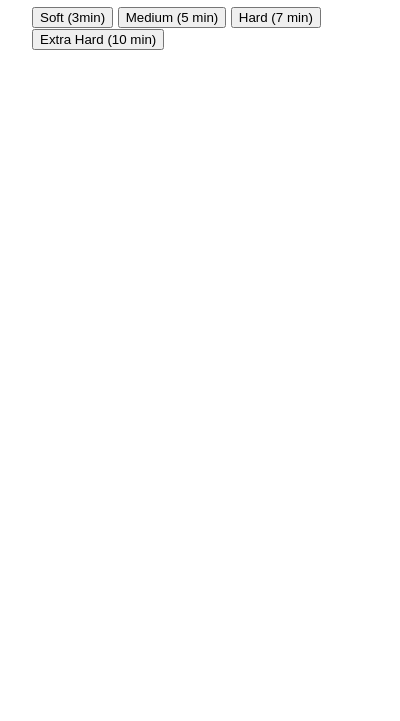
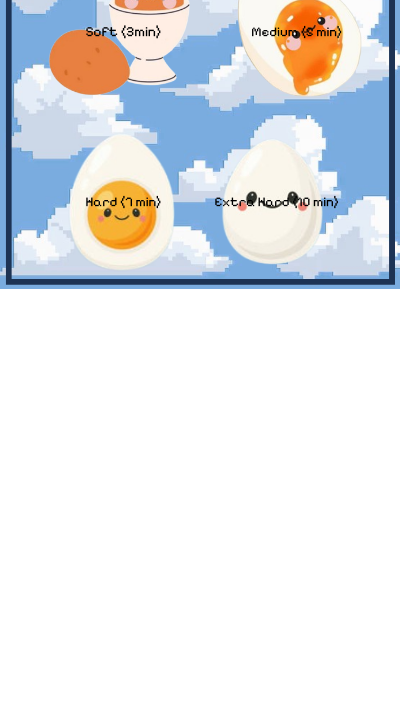
Before and after one commit to maryamzarin/EggyTimer, an Electron app: page src/pages/menu.html in a window 400 px wide. Shown: the part 144-865 px from the top of the page. Before the commit the page ends 844 px from the top, so only its background shows below. Drawn offline with Linux system fonts and the light colour scheme; files that its build step writes are made by us from their sources.

Commit message:
format html and css for landing and menu page

```diff
--- a/src/index.css
+++ b/src/index.css
@@ -1,7 +1,7 @@
 body {
-  font-family: -apple-system, BlinkMacSystemFont, 'Segoe UI', Roboto, Helvetica,
+  font-family: 'Pixelify Sans',-apple-system, BlinkMacSystemFont, 'Segoe UI', Roboto, Helvetica,
     Arial, sans-serif;
-  margin: auto;
-  max-width: 38rem;
-  padding: 2rem;
+    margin: auto;
+    max-width: 38rem;
+
 }
--- a/src/index.js
+++ b/src/index.js
@@ -9,8 +9,9 @@ if (require('electron-squirrel-startup')) {
 const createWindow = () => {
   // Create the browser window.
   const mainWindow = new BrowserWindow({
-    width: 800,
-    height: 600,
+
+    width: 400,
+    height: 480,
     webPreferences: {
       preload: path.join(__dirname, 'preload.js'),
       nodeIntegration: true,
--- a/src/pages/menu.html
+++ b/src/pages/menu.html
@@ -2,20 +2,23 @@
 <html>
   <head>
     <meta charset="UTF-8" />
-    <title>Menu</title>
-    <link rel="stylesheet" href="index.css" />
+    <title>Egg Timer <3</title>
+    <link rel="stylesheet" href="..\index.css" />
+    <link href='..\styles.css' rel='stylesheet'>
 
     <script defer src="../js/menu.js"></script>
   </head>
   <body>
-
-    <p>Egg Timer Logo</p>
-    <h1>Select Egg Type</h1>
-
-    <button id="3minBtn">Soft (3min)</button>
-    <button id="5minBtn">Medium (5 min)</button>
-    <button id="7minBtn">Hard (7 min)</button>
-    <button id="10minBtn">Extra Hard (10 min)</button>
-
+    <div class="menu">
+      <h1>Select Egg Type</h1>
+      <div class="row1">
+        <button class="eggBtn1" id="3minBtn"><span>Soft (3min)</span></button>
+        <button class="eggBtn2" id="5minBtn">Medium (5 min)</button>
+      </div>
+      <div class="row2">
+        <button class="eggBtn3" id="7minBtn">Hard (7 min)</button>
+        <button class="eggBtn4" id="10minBtn">Extra Hard (10 min)</button>
+      </div>
+    </div>
   </body>
 </html>
--- /dev/null
+++ b/src/styles.css
@@ -0,0 +1,124 @@
+
+@import url('https://fonts.googleapis.com/css?family=Pixelify Sans');
+
+body {
+    font-family: 'Pixelify Sans', -apple-system, BlinkMacSystemFont, 'Segoe UI', Roboto, Helvetica,
+    Arial, sans-serif;
+    background-image: url("assets/background.png");
+    background-size: contain;
+    background-repeat: no-repeat;
+    background-position: center;
+    height: 100vh;  /* Full screen height */
+    width: 100vw;  /* Full screen width */
+    margin: 0;
+    overflow: hidden;
+    background-position: top left;  /* Starts at the top-left */
+
+}
+
+.header1 {
+    margin-top: 100px;
+    font-family: 'Pixelify Sans', -apple-system, BlinkMacSystemFont, 'Segoe UI', Roboto, Helvetica,
+    Arial, sans-serif;
+    display: flex;
+
+}
+
+.landing {
+    display: flex;
+    justify-content: center; /* Centers horizontally */
+}
+
+.startBtn{
+    background-color: rgb(14, 82, 146);
+    color: rgb(0, 0, 0);
+    padding: 12px 24px;
+    border: 5px;
+    border-radius: 5px;
+    cursor: pointer;
+    font-family: 'Pixelify Sans';
+    font-size: 26px;
+}
+
+.landing2 {
+    text-align: center;
+    margin-top: 50px; /* Moves the button down */
+}
+
+/* Menu Buttons*/
+.eggBtn1 {
+    width: 190px;
+    height: 190px;
+    background-image: url('assets/egg1.png');
+    background-size: cover;
+    background-position: center;
+    background-color: transparent;
+    border: none;
+    cursor: pointer;
+
+}
+
+.eggBtn1 span {
+    font-family: 'Pixelify Sans';
+    font-size: 14px; /* Set text size */
+}
+
+.eggBtn2 {
+    width: 150px;
+    height: 150px;
+    background-image: url('assets/egg2.png');
+    background-size: cover;
+    background-position: center;
+    background-color: transparent;
+    border: none;
+    cursor: pointer;
+    font-family: 'Pixelify Sans';
+}
+
+.eggBtn3 {
+    width: 150px;
+    height: 150px;
+    background-image: url('assets/egg3.png');
+    background-size: cover;
+    background-position: center;
+    background-color: transparent;
+    border: none;
+    cursor: pointer;
+    font-family: 'Pixelify Sans';
+}
+.eggBtn4 {
+    width: 150px;
+    height: 150px;
+    background-image: url('assets/egg4.png');
+    background-size: cover;
+    background-position: center;
+    background-color: transparent;
+    border: none;
+    cursor: pointer;
+    font-family: 'Pixelify Sans';
+}
+
+.menu{
+    text-align: center;
+}
+
+.row1 {
+
+}
+.row2 {
+
+}
+
+
+.eggBtn1:hover {
+    transform: scale(1.2); /* Makes the button 20% bigger on hover */
+}
+.eggBtn2:hover {
+    transform: scale(1.2); /* Makes the button 20% bigger on hover */
+}
+.eggBtn3:hover {
+    transform: scale(1.2); /* Makes the button 20% bigger on hover */
+}
+.eggBtn4:hover {
+    transform: scale(1.2); /* Makes the button 20% bigger on hover */
+}
```
Also changed, not shown: src/index.html (+11 -6 lines), src/pages/done.html (+3 -2 lines), src/pages/softboiled.html (+3 -2 lines), src/assets/background.png (added), src/assets/egg1.png (added), src/assets/egg2.png (added), src/assets/egg3.png (added), src/assets/egg4.png (added).
